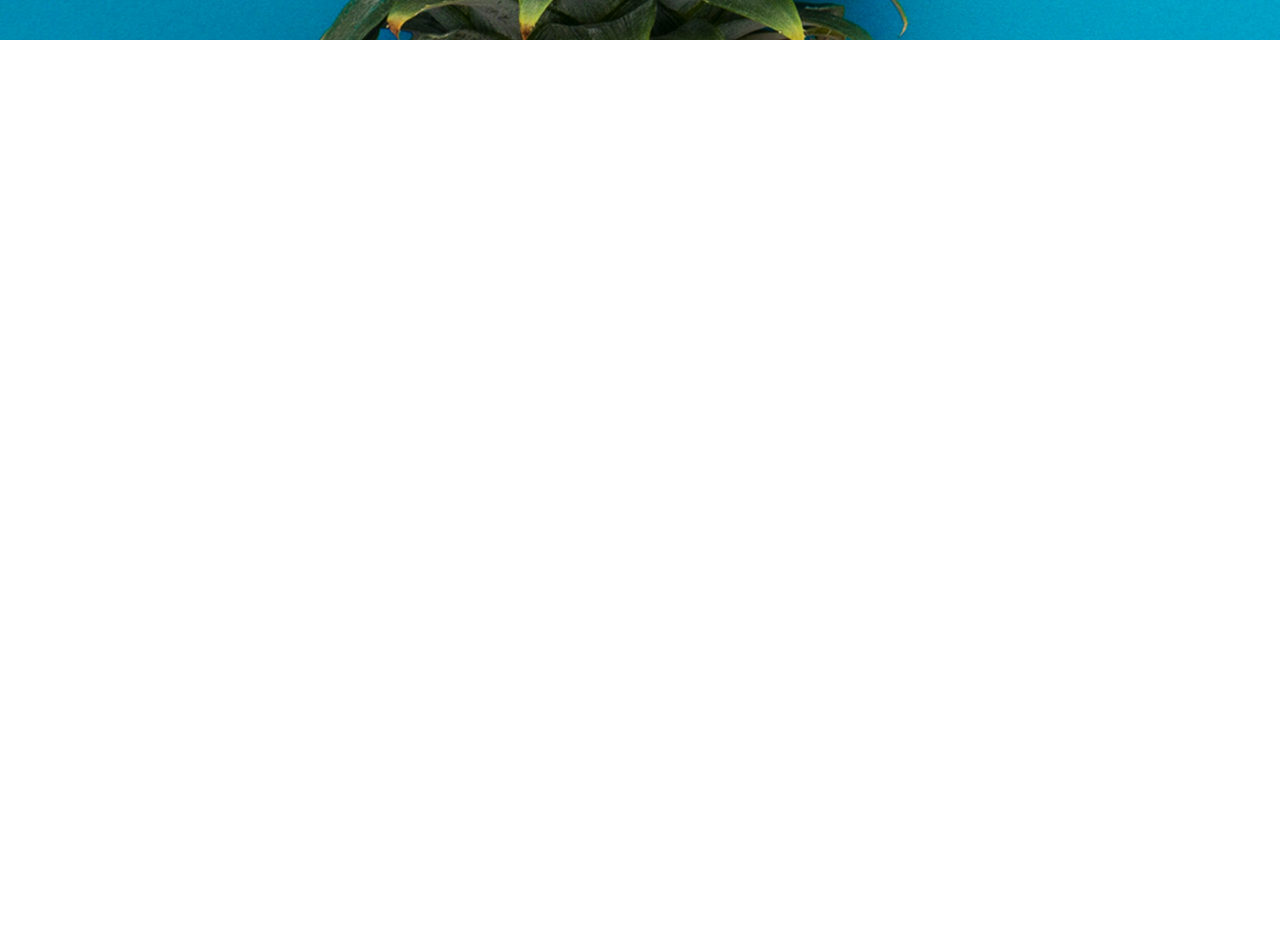
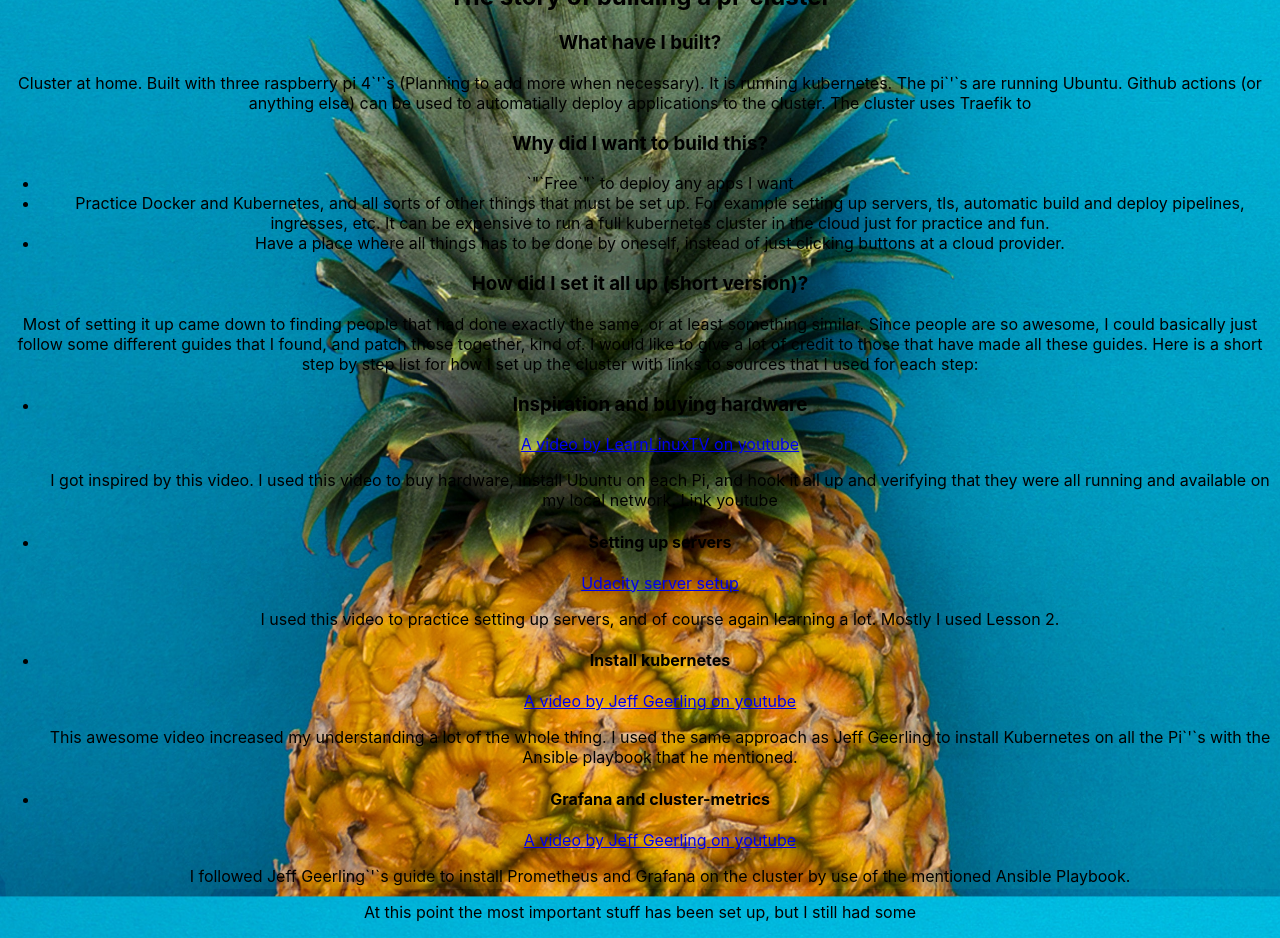
Before and after one commit to andre-wolden/funkoa, a React (Create React App) app: page / in a window 1280 px wide. Shown: the part 760-1698 px from the top of the page. Before the commit the page ends 800 px from the top, so only its background shows below. Built offline with nearby package versions, Linux system fonts and the light colour scheme.

Commit message:
started article of building the cluster

```diff
--- a/src/routes/Home.tsx
+++ b/src/routes/Home.tsx
@@ -1,5 +1,6 @@
 import React from "react";
 import "./home.css";
+import TheClusterArticle from "../the-cluster-article/TheClusterArticle";
 
 const Home = (): JSX.Element => {
     return (
@@ -7,13 +8,14 @@ const Home = (): JSX.Element => {
             <h1 className="h1-welcome">Welcome!</h1>
             <div className="home-introtext-wrapper">
                 <div className="home-paragraph-1">
-                    FunKoA is a place for KoA to have fun, experiment and practice stuff
+                    FunKoA is a place for KoA to practice stuff, and have fun
                 </div>
                 <p className="home-paragraph-2">
                     KoA - Karsten og André (which in english will be Karsten and André
                 </p>
                 <p>It runs on our private kubernetes cluster. So far it consists of three Raspberry Pi 4&apos;s.</p>
             </div>
+            <TheClusterArticle />
         </div>
     );
 };
--- a/src/routes/home.css
+++ b/src/routes/home.css
@@ -1,6 +1,11 @@
 @font-face {
     font-family: Mango;
     src: url("Mango-Regular.woff") format("woff");
+}
+
+.h1-welcome {
+    font-family: 'Newsreader', serif;
+
 }
 
 @media (min-width: 901px) {
--- /dev/null
+++ b/src/the-cluster-article/TheClusterArticle.tsx
@@ -0,0 +1,97 @@
+import React from "react";
+
+const TheClusterArticle = (): JSX.Element => {
+    return (
+        <div className="the-cluster-article">
+            <h2>The story of building a pi-cluster</h2>
+
+            <h3>What have I built?</h3>
+            <p>
+                Cluster at home. Built with three raspberry pi 4`&apos;`s (Planning to add more when necessary). It is
+                running kubernetes. The pi`&apos;`s are running Ubuntu. Github actions (or anything else) can be used to
+                automatially deploy applications to the cluster. The cluster uses Traefik to
+            </p>
+
+            <h3>Why did I want to build this?</h3>
+            <ul>
+                <li>`&quot;`Free`&quot;` to deploy any apps I want</li>
+                <li>
+                    Practice Docker and Kubernetes, and all sorts of other things that must be set up. For example
+                    setting up servers, tls, automatic build and deploy pipelines, ingresses, etc. It can be expensive
+                    to run a full kubernetes cluster in the cloud just for practice and fun.
+                </li>
+                <li>
+                    Have a place where all things has to be done by oneself, instead of just clicking buttons at a cloud
+                    provider.
+                </li>
+            </ul>
+
+            <h3>How did I set it all up (short version)?</h3>
+            <p>
+                Most of setting it up came down to finding people that had done exactly the same, or at least something
+                similar. Since people are so awesome, I could basically just follow some different guides that I found,
+                and patch those together, kind of. I would like to give a lot of credit to those that have made all
+                these guides. Here is a short step by step list for how I set up the cluster with links to sources that
+                I used for each step:
+            </p>
+            <ul>
+                <li>
+                    <h3>Inspiration and buying hardware</h3>
+                    <p>
+                        <a href="https://youtu.be/qv3_gLvjITk" target="_blank" rel="noopener noreferrer">
+                            A video by LearnLinuxTV on youtube
+                        </a>
+                    </p>
+                    <p>
+                        I got inspired by this video. I used this video to buy hardware, install Ubuntu on each Pi, and
+                        hook it all up and verifying that they were all running and available on my local network. Link
+                        youtube
+                    </p>
+                </li>
+                <li>
+                    <h4>Setting up servers</h4>
+                    <p>
+                        <a
+                            href="https://www.udacity.com/course/configuring-linux-web-servers--ud299"
+                            target="_blank"
+                            rel="noopener noreferrer">
+                            Udacity server setup
+                        </a>
+                    </p>
+                    <p>
+                        I used this video to practice setting up servers, and of course again learning a lot. Mostly I
+                        used Lesson 2.
+                    </p>
+                </li>
+                <li>
+                    <h4>Install kubernetes</h4>
+                    <p>
+                        <a href="https://youtu.be/N4bfNefjBSw" target="_blank" rel="noopener noreferrer">
+                            A video by Jeff Geerling on youtube
+                        </a>
+                    </p>
+                    <p>
+                        This awesome video increased my understanding a lot of the whole thing. I used the same approach
+                        as Jeff Geerling to install Kubernetes on all the Pi`&apos;`s with the Ansible playbook that he
+                        mentioned.
+                    </p>
+                </li>
+                <li>
+                    <h4>Grafana and cluster-metrics</h4>
+                    <p>
+                        <a href="https://youtu.be/IafVCHkJbtI" target="_blank" rel="noopener noreferrer">
+                            A video by Jeff Geerling on youtube
+                        </a>
+                    </p>
+                    <p>
+                        I followed Jeff Geerling`&apos;`s guide to install Prometheus and Grafana on the cluster by use
+                        of the mentioned Ansible Playbook.
+                    </p>
+                </li>
+            </ul>
+            <p>At this point the most important stuff has been set up, but I still had some</p>
+        </div>
+    );
+};
+
+export default TheClusterArticle;
```
Also changed, not shown: 1 other file (tests, documents, lock files or other folders).
